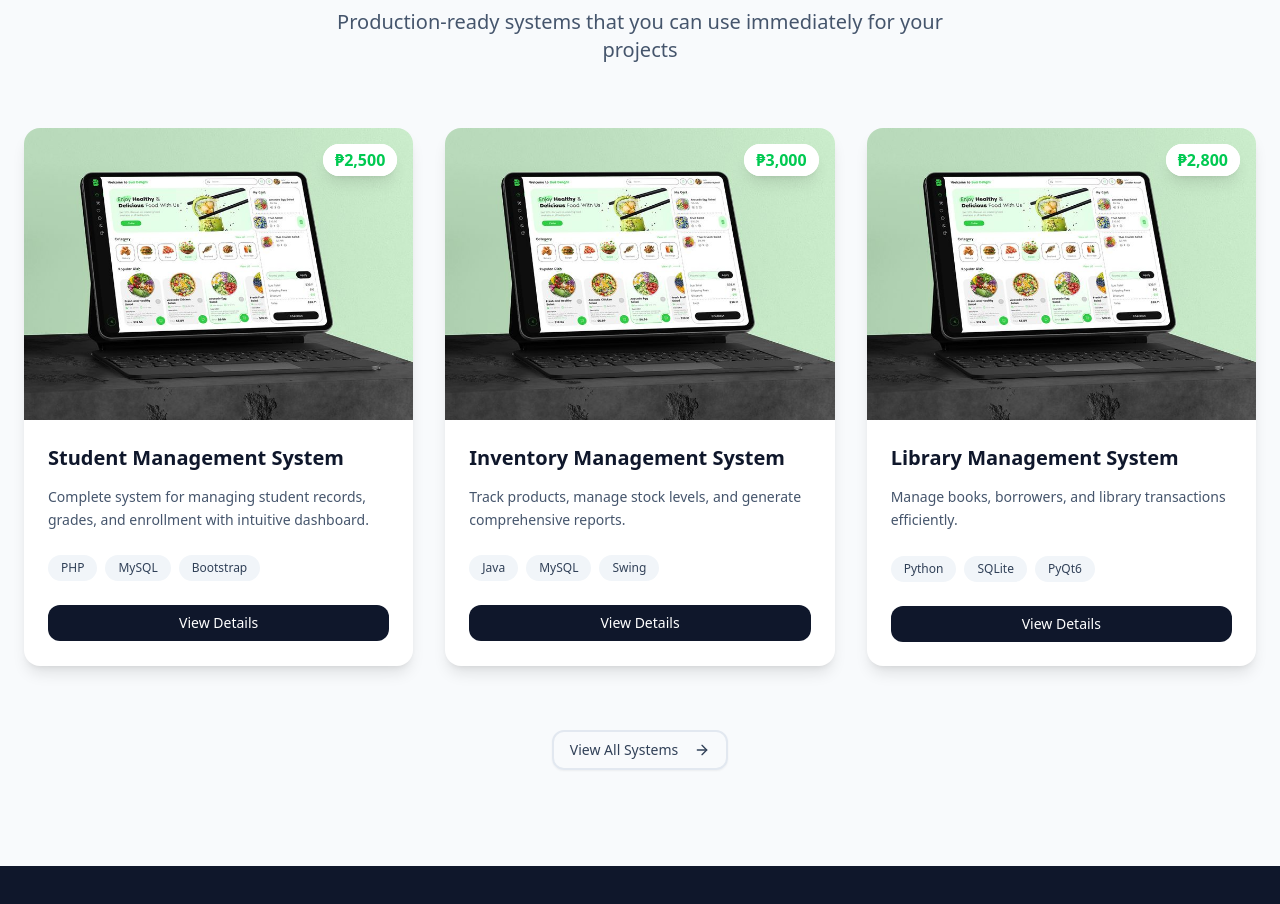
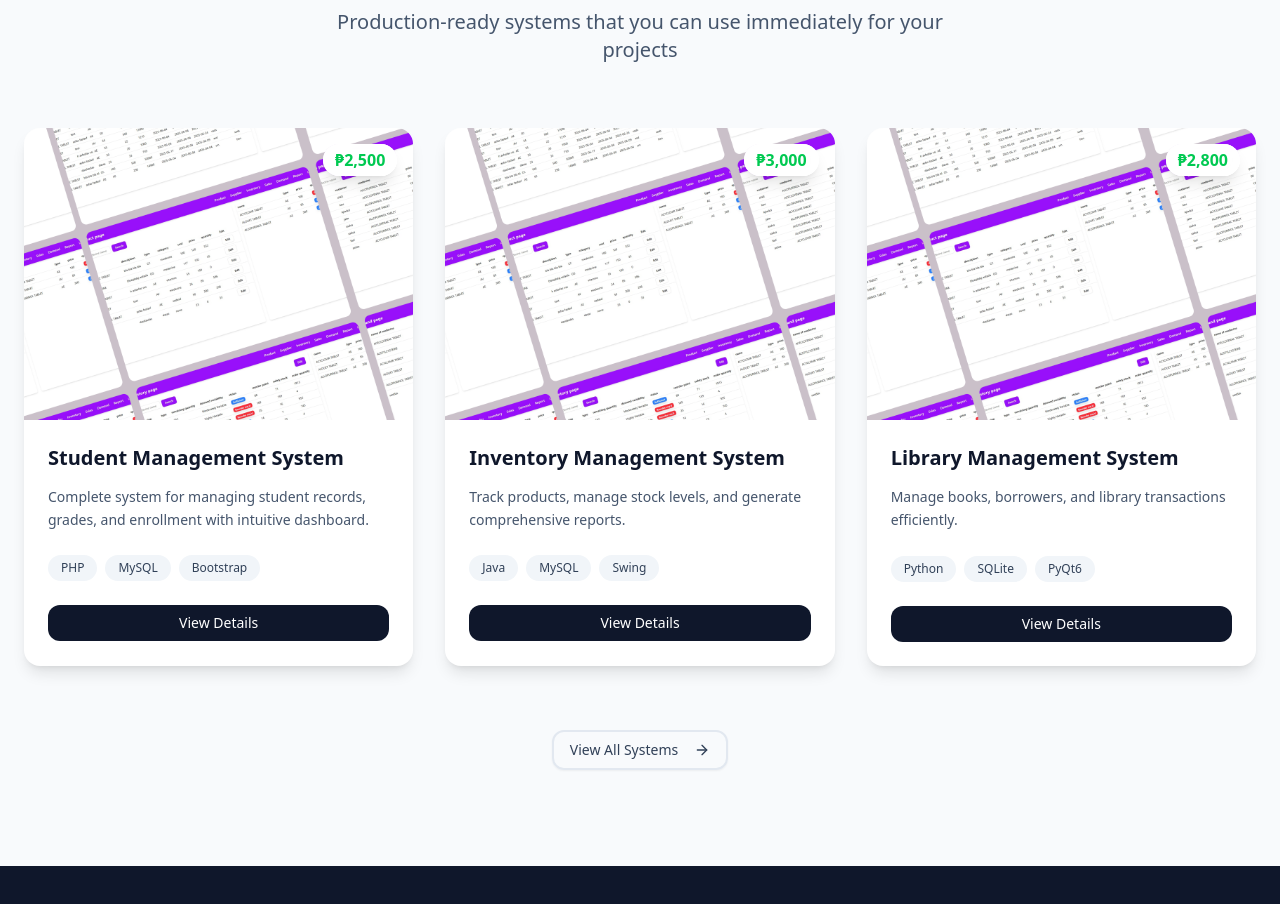
Before and after one commit to Kreliannn/commision_portfolio, a Next.js app: page / in a window 1280 px wide. Shown: the part 2124-3028 px from the top of the page. Built offline with nearby package versions, Linux system fonts and the light colour scheme.

Commit message:
update display

```diff
--- a/src/app/data/systemForSale.ts
+++ b/src/app/data/systemForSale.ts
@@ -5,7 +5,7 @@ export const systemsForSale = [
       description: "Complete system for managing student records, grades, and enrollment with intuitive dashboard.",
       tech: ["PHP", "MySQL", "Bootstrap"],
       price: "₱2,500",
-      image: "/test.jpg",
+      image: "/system.png",
       featured: false,
     },
     {
@@ -14,7 +14,7 @@ export const systemsForSale = [
       description: "Track products, manage stock levels, and generate comprehensive reports.",
       tech: ["Java", "MySQL", "Swing"],
       price: "₱3,000",
-      image: "/test.jpg",
+      image: "/system.png",
       featured: false,
     },
     {
@@ -23,7 +23,7 @@ export const systemsForSale = [
       description: "Manage books, borrowers, and library transactions efficiently.",
       tech: ["Python", "SQLite", "PyQt6"],
       price: "₱2,800",
-      image: "/test.jpg",
+      image: "/system.png",
       featured: false,
     },
 
```
Also changed, not shown: public/system.png (added), public/test.jpg (deleted).
